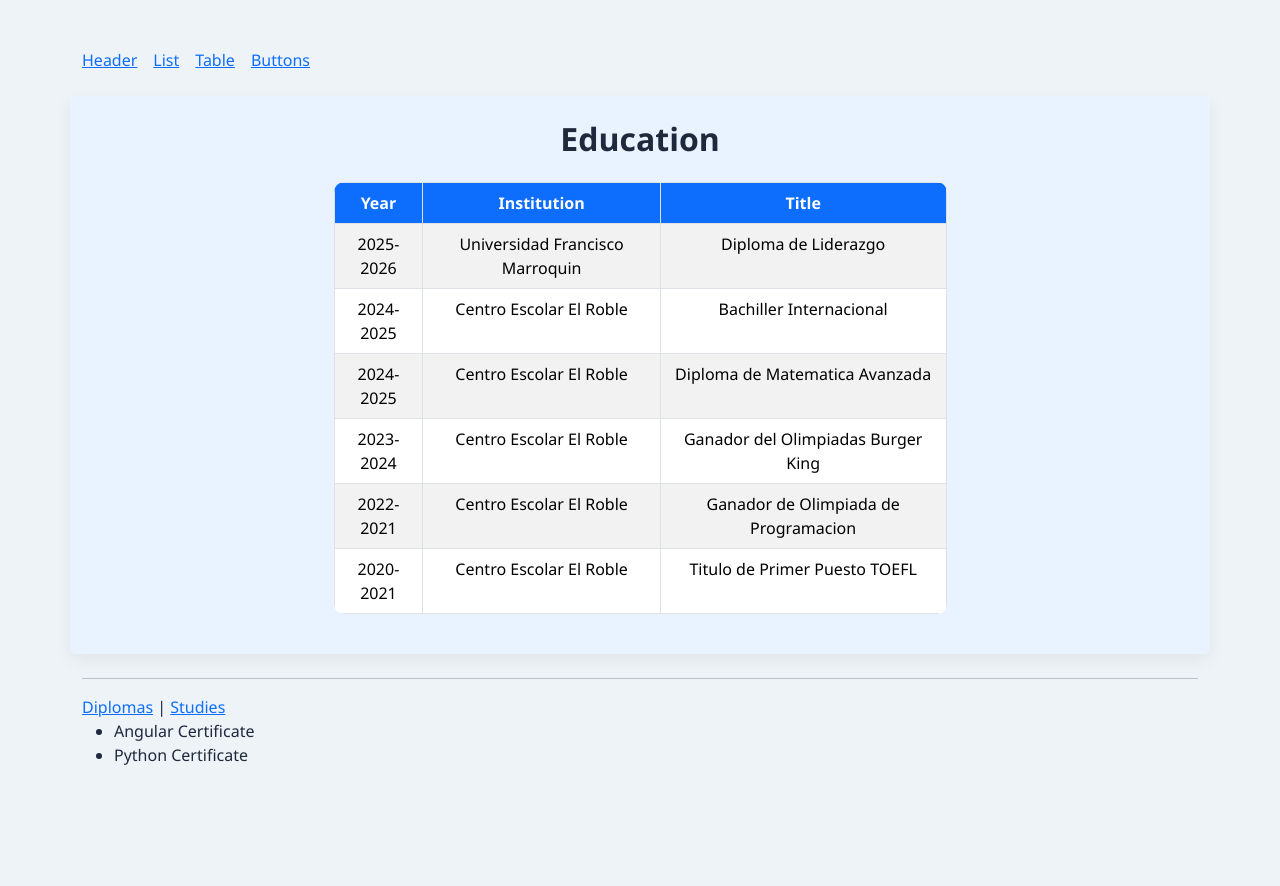
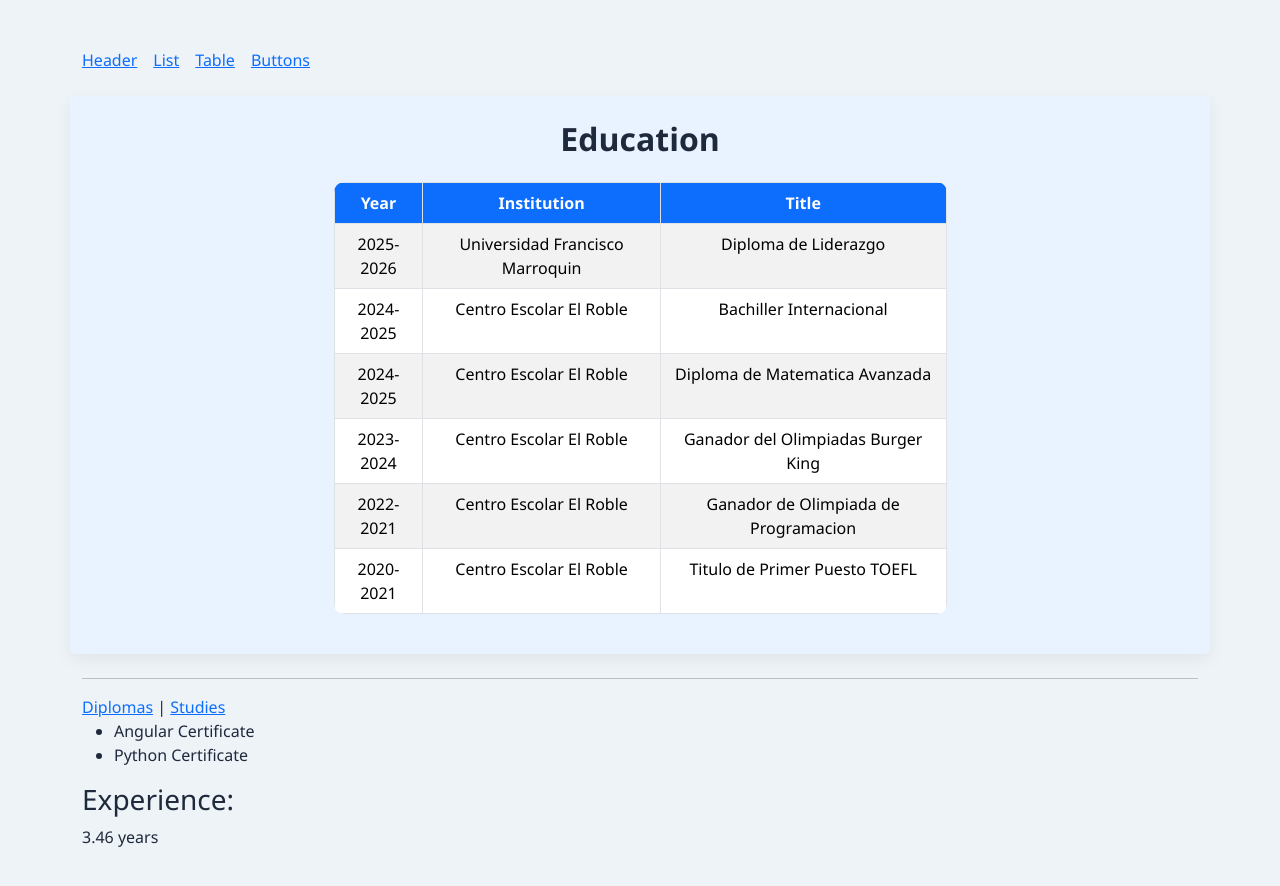
Before and after one commit to MiguelCuevasss/AngularCV, an Angular app: page /table/diplomas in a window 1280 px wide. Shown: the top 886 px of the page. Before the commit the page ends 815 px from the top, so only its background shows below. Built offline with nearby package versions, Linux system fonts and the light colour scheme.

Commit message:
Commit No.7
Adding a new pipe that gets all the numbers and it shows just 2 decimal numbers from every number that you have.

```diff
--- a/src/app/components/diplomas/diplomas.html
+++ b/src/app/components/diplomas/diplomas.html
@@ -3,3 +3,6 @@
     {{ diploma }}
   </li>
 </ul>
+
+<h3>Experience:</h3>
+<p>{{ yearsExperience | number:'1.1-2' }} years</p>
--- a/src/app/components/diplomas/diplomas.ts
+++ b/src/app/components/diplomas/diplomas.ts
@@ -12,9 +12,10 @@ import { DataService } from '../../services/data';
 export class Diplomas {
 
   diplomas: string[] = [];
+  yearsExperience!: number;
 
   constructor(private dataService: DataService) {
     this.diplomas = this.dataService.diplomas;
+    this.yearsExperience = this.dataService.yearsExperience;
   }
-
 }
--- a/src/app/services/data.ts
+++ b/src/app/services/data.ts
@@ -15,4 +15,6 @@ export class DataService {
     'Python Certificate'
   ];
 
+  yearsExperience: number = 3.4567;
+
 }
```
